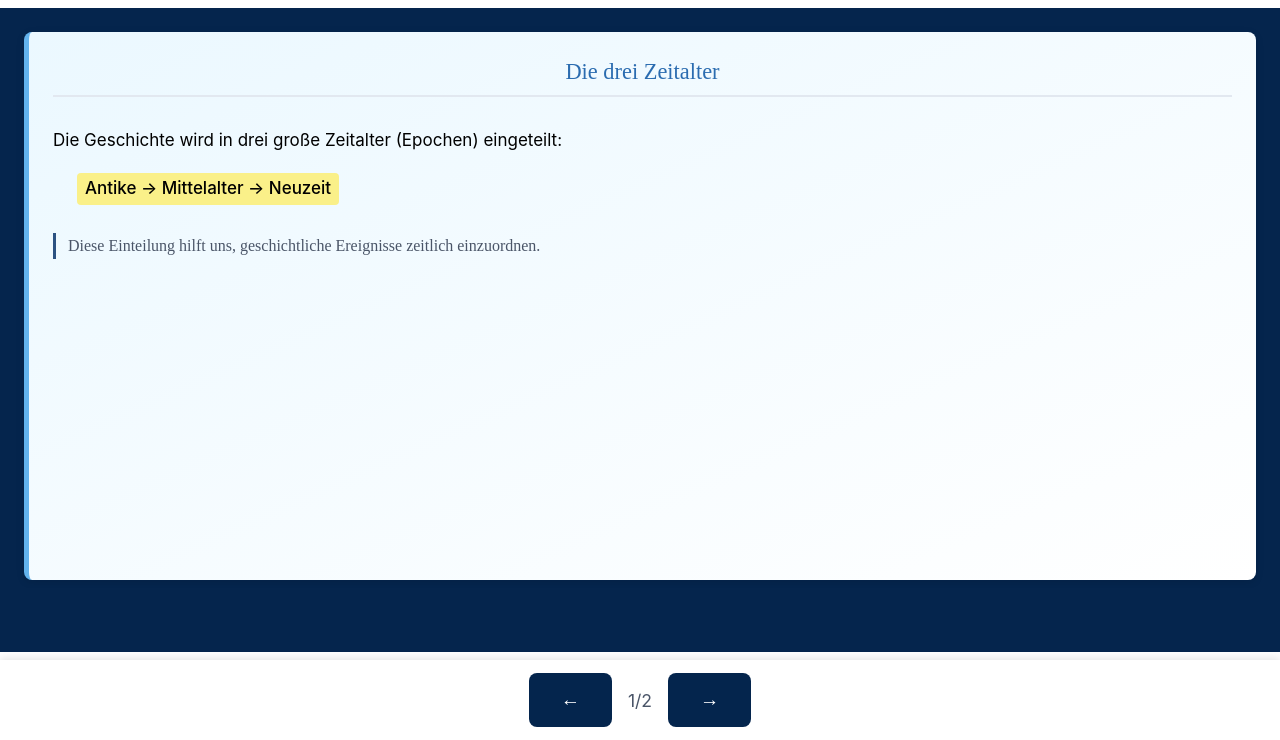
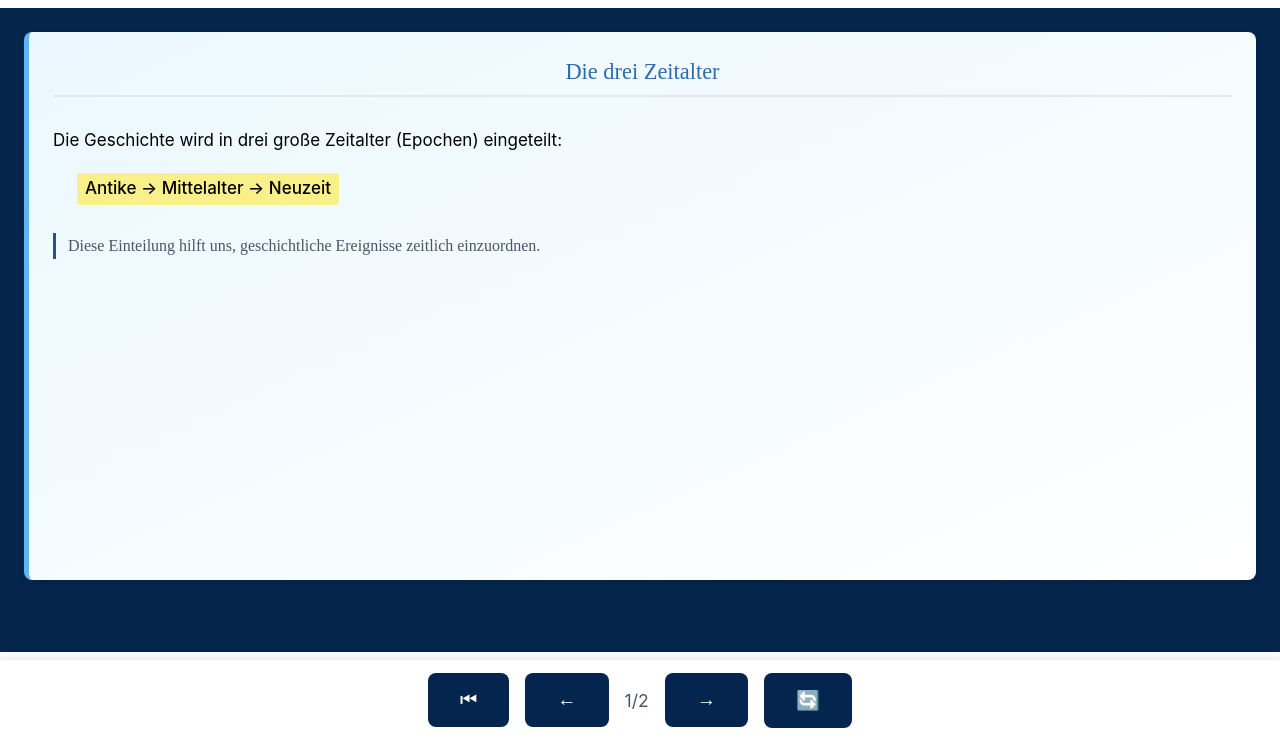
Before and after one commit to leadelazer/hsu-muc, a plain HTML site: page index.html in a window 1280 px wide. Shown: the part 60-800 px from the top of the page. Drawn offline with Linux system fonts and the light colour scheme; a script that the page names is missing; a web font is replaced by a local one.

Commit message:
Update index.html

```diff
--- a/index.html
+++ b/index.html
@@ -565,10 +565,11 @@
 
     <!-- Navigation -->
     <div class="nav">
-      <button class="prev-btn">←</button>
-      <span class="card-count">1/2</span>
-      <button class="next-btn">→</button>
-    </div>
+    <button class="first-btn">⏮</button>  <!-- NEW: Jump to First Card -->
+    <button class="prev-btn">←</button>
+    <span class="card-count">1/2</span>
+    <button class="next-btn">→</button>
+    <button class="shuffle-btn">🔄</button> <!-- NEW: Shuffle Images -->
   </div>
 
   <script>
```
